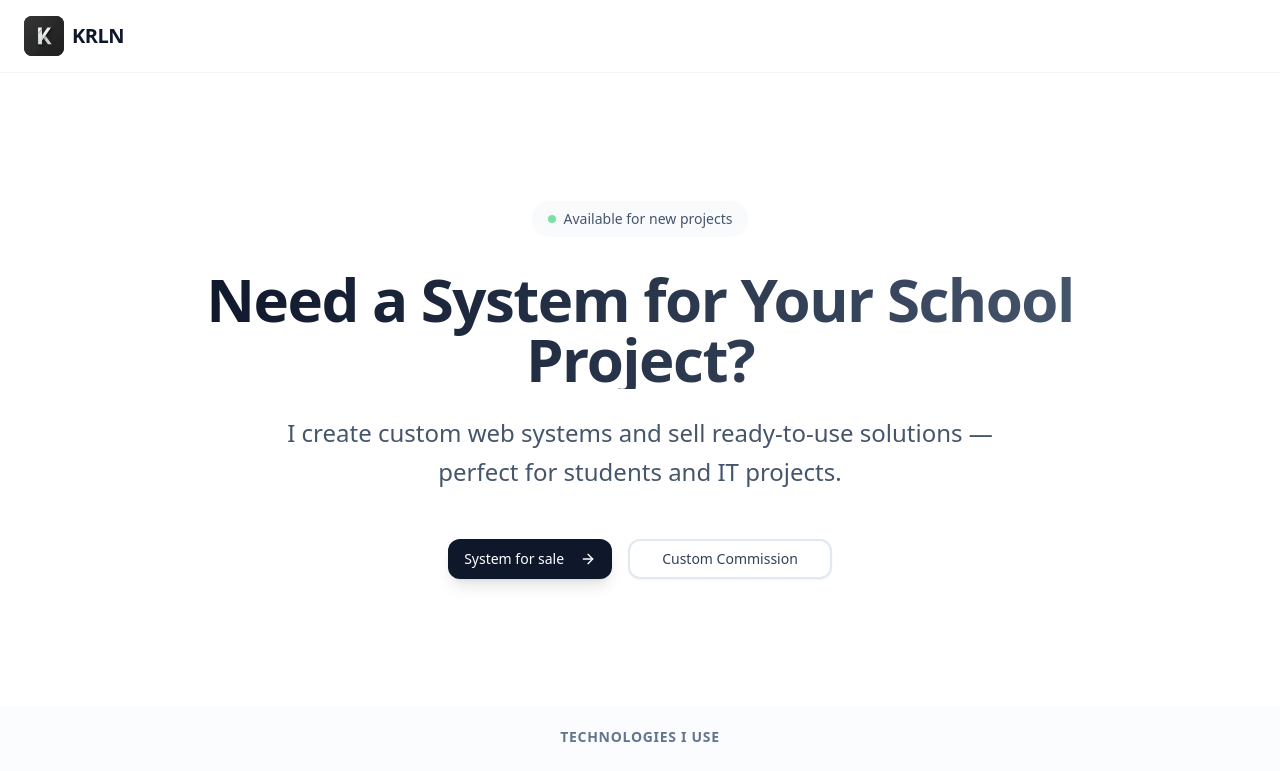
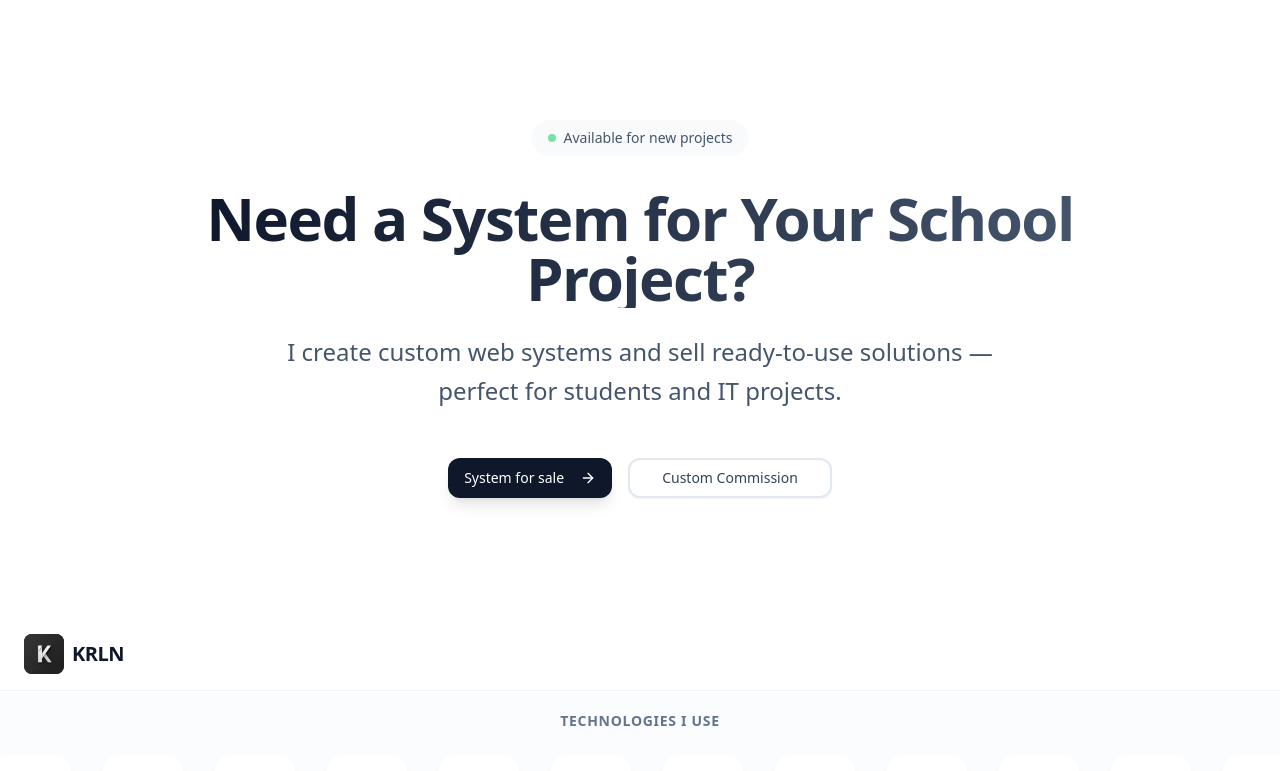
Before and after one commit to Kreliannn/commision_portfolio, a Next.js app: page / in a window 1280 px wide. Shown: the top 771 px of the page. Built offline with nearby package versions, Linux system fonts and the light colour scheme; grey boxes are pictures that could not be loaded.

Commit message:
make the navbar sticky

```diff
--- a/src/app/components/commisionSection.tsx
+++ b/src/app/components/commisionSection.tsx
@@ -15,8 +15,8 @@ export default function CommissionSection() {
 
 
 
-            <div className="bg-white rounded-2xl p-8 border border-slate-100 shadow-lg">
-              <div className="m-auto w-full md:w-4/6 lg:w-full">
+            <div className="bg-white rounded-2xl p-8 border border-slate-100 shadow-lg w-full md:w-4/6 lg:w-full">
+              <div className="m-auto ">
                 <h3 className="text-2xl font-bold mb-6 ">Pricing Range</h3>
                 <div className="text-center mb-8">
                   <div className="text-4xl font-bold text-green-500 mb-2">₱250 - ₱5,000</div>
@@ -40,7 +40,7 @@ export default function CommissionSection() {
             </div>
 
 
-             <div className="bg-white rounded-2xl p-8 border border-slate-100 shadow-lg">
+             <div className="bg-white rounded-2xl p-8 border border-slate-100 shadow-lg  w-full md:w-4/6 lg:w-full">
 
                <div className="max-w-2xl mx-auto">
                 <div className=" m-auto">
--- a/src/app/page.tsx
+++ b/src/app/page.tsx
@@ -15,11 +15,13 @@ export default function HomePage() {
   return (
     <div className="min-h-screen bg-white text-slate-900 font-sans antialiased">
 
-      <Navbar />
 
-      <section className="px-6 py-20 md:py-32 ">
+
+      <section className="px-6 py-18 md:py-30">
         <HeroSection />
       </section>
+
+      <Navbar />
 
       <section className="py-5 bg-slate-50/50 w-full">
         <TechStackSection />
```
